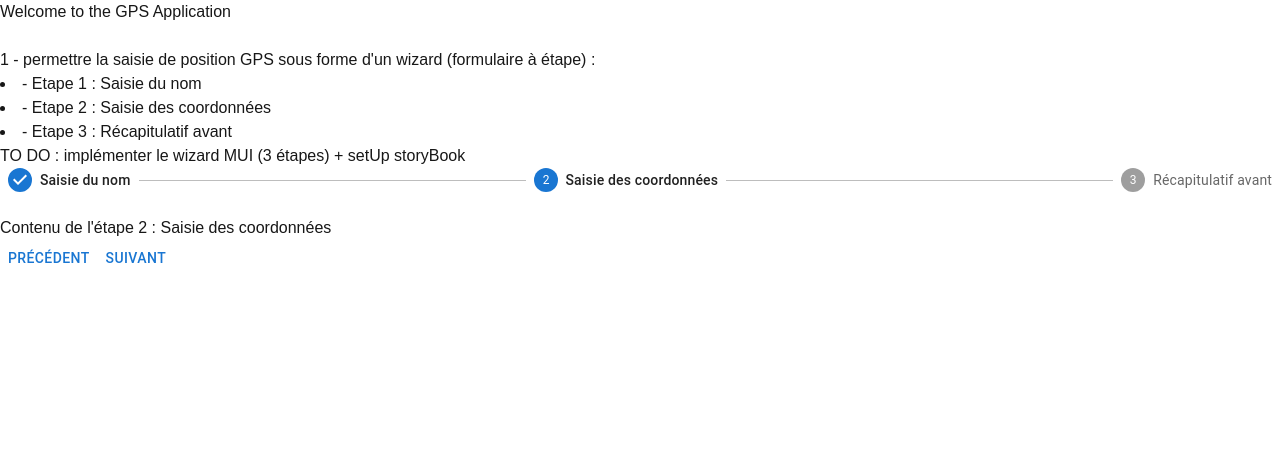
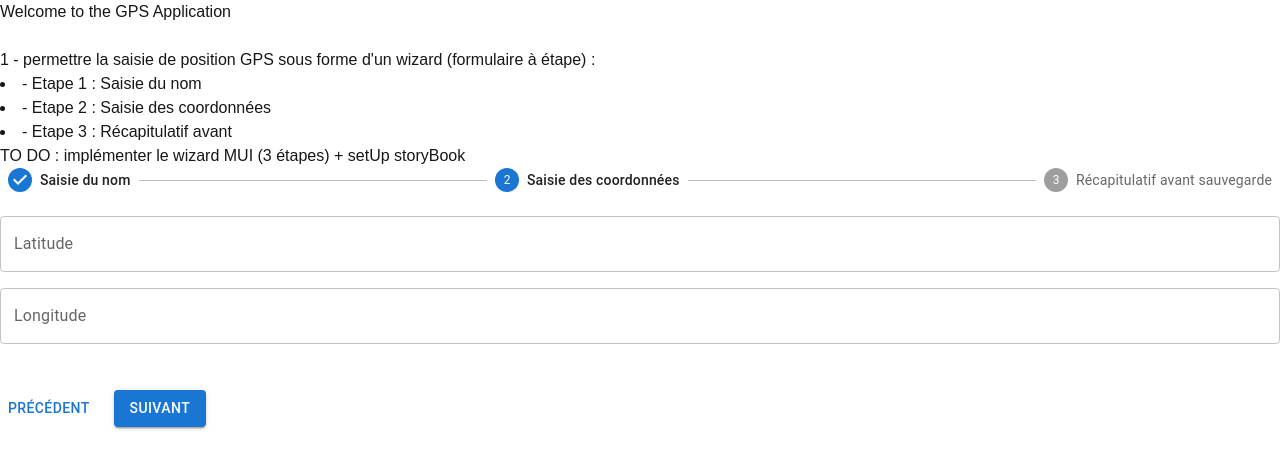
Before and after one commit to r-baudot/GpsCrystal, a Next.js app in the folder gps/: page / in a window 1280 px wide. Both pictures are taken after a click on the button "SUIVANT". Shown: the top 468 px of the page. Built offline with nearby package versions, Linux system fonts and the light colour scheme.

Commit message:
Feature WIP - add steps/form wizard

```diff
--- a/gps/src/components/wizard/Wizard.tsx
+++ b/gps/src/components/wizard/Wizard.tsx
@@ -3,36 +3,77 @@ import MuiStepper from "@mui/material/Stepper";
 import Step from "@mui/material/Step";
 import StepLabel from "@mui/material/StepLabel";
 import Box from "@mui/material/Box";
-import { ReactNode } from "react";
-import { useState } from "react";
+import TextField from "@mui/material/TextField";
+import Typography from "@mui/material/Typography";
+import { useState, ReactNode } from "react";
 import { Button } from "@mui/material";
 
-export interface StepConfig {
+interface GPS {
   label: string;
-  content: ReactNode;
+  latitude: string;
+  longitude: string;
 }
 
-export interface StepperProps {
-  steps: StepConfig[];
-  activeStep: number;
+interface StepConfig {
+  label: string;
+  content: (gpsData: GPS, setGpsData: (data: GPS) => void) => ReactNode;
 }
-const STEPS = [
+
+const STEPS: StepConfig[] = [
   {
     label: "Saisie du nom",
-    content: <div>Contenu de l'étape 1 : Saisie du nom</div>,
+    content: (gpsData, setGpsData) => (
+      <TextField
+        label="Nom du point GPS"
+        value={gpsData.label}
+        onChange={(e) => setGpsData({ ...gpsData, label: e.target.value })}
+        fullWidth
+      />
+    ),
   },
   {
     label: "Saisie des coordonnées",
-    content: <div>Contenu de l'étape 2 : Saisie des coordonnées</div>,
+    content: (gpsData, setGpsData) => (
+      <Box sx={{ display: "flex", flexDirection: "column", gap: 2 }}>
+        <TextField
+          label="Latitude"
+          type="number"
+          value={gpsData.latitude}
+          onChange={(e) => setGpsData({ ...gpsData, latitude: e.target.value })}
+          fullWidth
+        />
+        <TextField
+          label="Longitude"
+          type="number"
+          value={gpsData.longitude}
+          onChange={(e) =>
+            setGpsData({ ...gpsData, longitude: e.target.value })
+          }
+          fullWidth
+        />
+      </Box>
+    ),
   },
   {
-    label: "Récapitulatif avant",
-    content: <div>Contenu de l'étape 3 : Récapitulatif avant</div>,
+    label: "Récapitulatif avant sauvegarde",
+    content: (gpsData) => (
+      <Box>
+        <h3>Récapitulatif</h3>
+        <p>Nom : {gpsData.label}</p>
+        <p>Latitude : {gpsData.latitude}</p>
+        <p>Longitude : {gpsData.longitude}</p>
+      </Box>
+    ),
   },
 ];
 
 export const Wizard = () => {
   const [activeStep, setActiveStep] = useState(0);
+  const [gpsData, setGpsData] = useState<GPS>({
+    label: "",
+    latitude: "",
+    longitude: "",
+  });
 
   const handleNext = () => {
     setActiveStep((activeStep) => activeStep + 1);
@@ -40,6 +81,10 @@ export const Wizard = () => {
 
   const handleBack = () => {
     setActiveStep((activeStep) => activeStep - 1);
+  };
+
+  const handleSave = () => {
+    console.log("Données sauvegardées:", gpsData);
   };
 
   return (
@@ -51,13 +96,21 @@ export const Wizard = () => {
           </Step>
         ))}
       </MuiStepper>
-      <Box>{STEPS[activeStep].content}</Box>
-      <Box>
+      <Box sx={{ minHeight: 150, mb: 3 }}>
+        {STEPS[activeStep].content(gpsData, setGpsData)}
+      </Box>
+      <Box sx={{ display: "flex", gap: 2 }}>
         <Button onClick={handleBack} disabled={activeStep === 0}>
           Précédent
         </Button>
-        {activeStep !== STEPS.length - 1 && (
-          <Button onClick={handleNext}>Suivant</Button>
+        {activeStep === STEPS.length - 1 ? (
+          <Button variant="contained" onClick={handleSave}>
+            Sauvegarder
+          </Button>
+        ) : (
+          <Button variant="contained" onClick={handleNext}>
+            Suivant
+          </Button>
         )}
       </Box>
     </Box>
```
